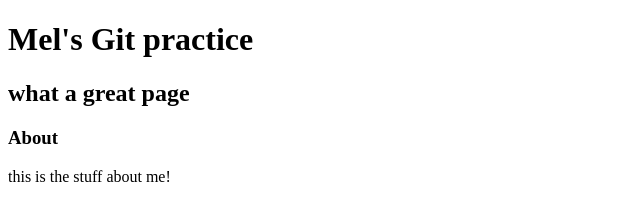
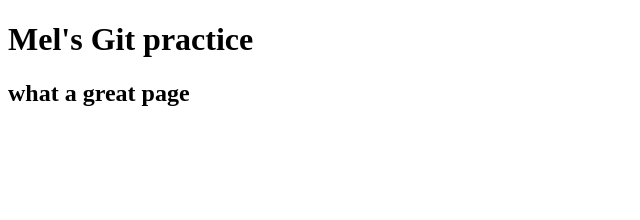
Before and after one commit to melpeto/firstVersionControlGitProject, a plain HTML site: page index.html in a window 1280 px wide. Shown: the whole page, without its empty margins (0-640 px from the left). Drawn offline with Linux system fonts and the light colour scheme.

Commit message:
removed About section

```diff
--- a/index.html
+++ b/index.html
@@ -14,10 +14,7 @@
     </header>
 
     <main>
-        <section class="first">
-            <h3>About</h3>
-            <p>this is the stuff about me!</p>
-        </section>
+
 
     </main>
 </body>
```
